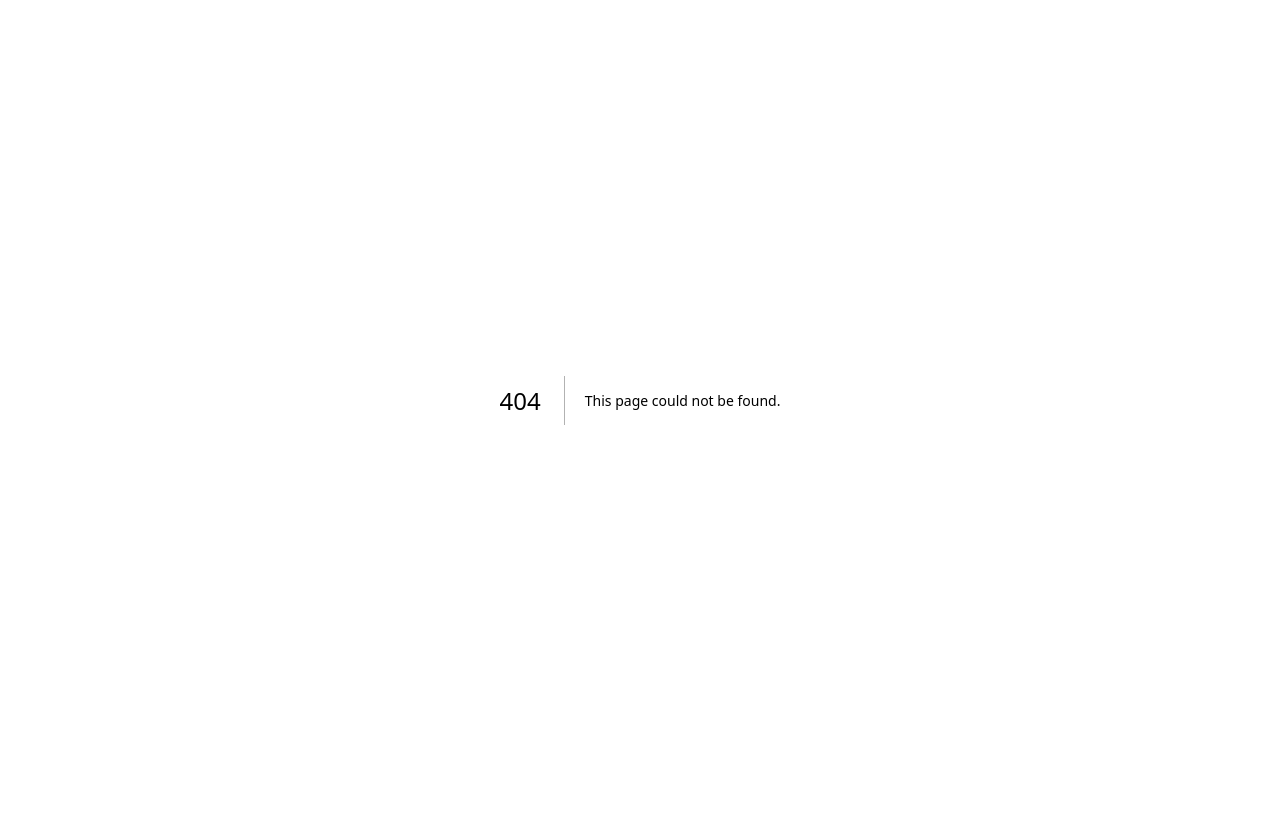
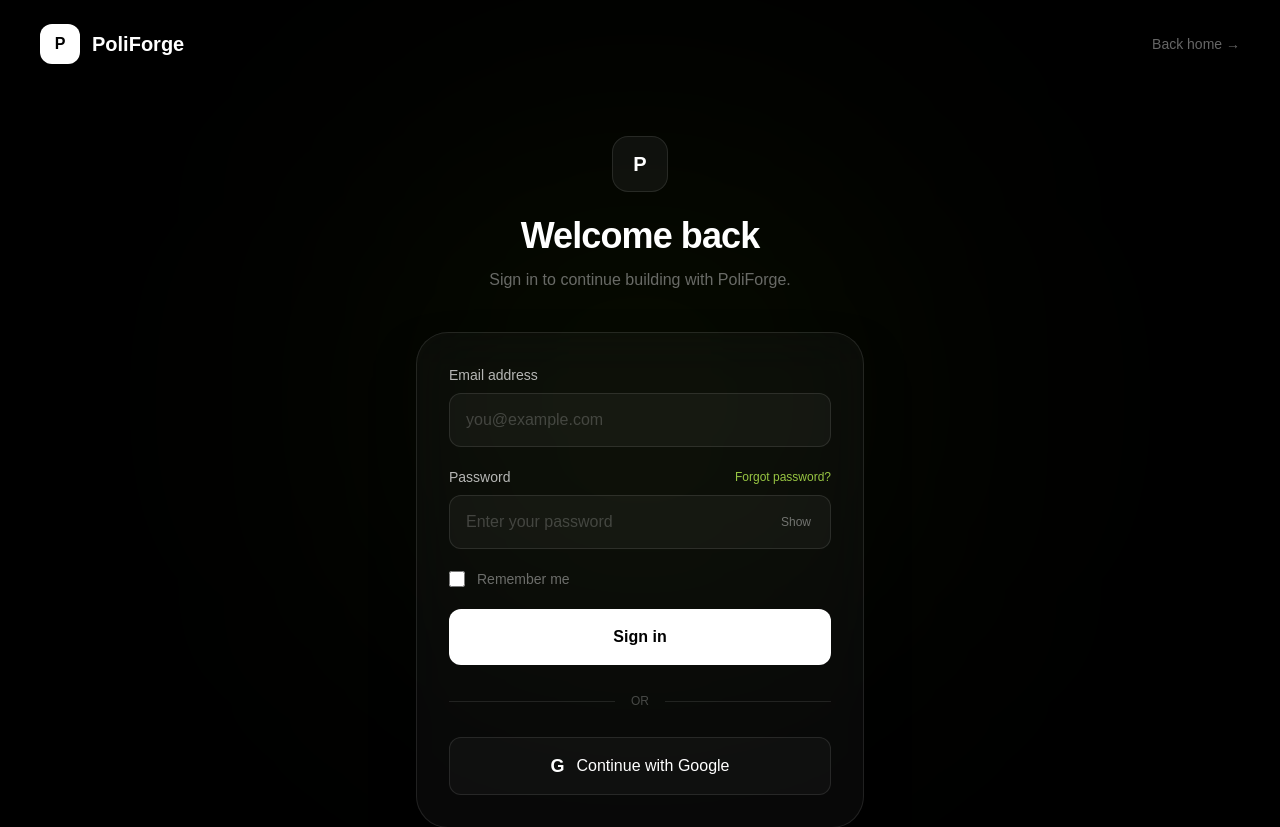
Before and after one commit to stephenmuriuki632-png/poliforge, a Next.js app: page /login in a window 1280 px wide. Before the commit this address had no page. Shown: the top 827 px of the page. Before the commit the page ends 800 px from the top, so only its background shows below. Built offline with nearby package versions, Linux system fonts and the light colour scheme.

Commit message:
update page.tsx

```diff
--- /dev/null
+++ b/app/login/page.tsx
@@ -0,0 +1,219 @@
+"use client";
+
+import Link from "next/link";
+import { FormEvent, useState } from "react";
+
+export default function LoginPage() {
+  const [email, setEmail] = useState("");
+  const [password, setPassword] = useState("");
+  const [showPassword, setShowPassword] = useState(false);
+  const [loading, setLoading] = useState(false);
+
+  const handleSubmit = async (e: FormEvent<HTMLFormElement>) => {
+    e.preventDefault();
+
+    setLoading(true);
+
+    // Authentication will be connected here later.
+    await new Promise((resolve) => setTimeout(resolve, 800));
+
+    setLoading(false);
+  };
+
+  return (
+    <main className="min-h-screen bg-black text-white">
+
+      {/* Background glow */}
+      <div className="pointer-events-none fixed left-1/2 top-1/2 h-[500px] w-[500px] -translate-x-1/2 -translate-y-1/2 rounded-full bg-lime-400/[0.06] blur-[140px]" />
+
+      <div className="relative z-10 flex min-h-screen flex-col">
+
+        {/* Header */}
+        <header className="flex items-center justify-between px-6 py-6 md:px-10">
+
+          <Link href="/" className="flex items-center gap-3">
+            <div className="flex h-10 w-10 items-center justify-center rounded-xl bg-white font-black text-black">
+              P
+            </div>
+
+            <span className="text-xl font-bold">
+              PoliForge
+            </span>
+          </Link>
+
+          <Link
+            href="/"
+            className="text-sm text-white/40 transition hover:text-white"
+          >
+            Back home →
+          </Link>
+
+        </header>
+
+        {/* Login */}
+        <div className="flex flex-1 items-center justify-center px-6 py-12">
+
+          <div className="w-full max-w-md">
+
+            {/* Heading */}
+            <div className="mb-10 text-center">
+
+              <div className="mx-auto mb-6 flex h-14 w-14 items-center justify-center rounded-2xl border border-white/10 bg-white/[0.05] text-xl font-black">
+                P
+              </div>
+
+              <h1 className="text-4xl font-bold tracking-tight">
+                Welcome back
+              </h1>
+
+              <p className="mt-3 text-white/40">
+                Sign in to continue building with PoliForge.
+              </p>
+
+            </div>
+
+            {/* Card */}
+            <div className="rounded-[2rem] border border-white/10 bg-white/[0.03] p-6 shadow-2xl shadow-black/50 backdrop-blur-xl md:p-8">
+
+              <form onSubmit={handleSubmit} className="space-y-5">
+
+                {/* Email */}
+                <div>
+                  <label
+                    htmlFor="email"
+                    className="mb-2 block text-sm font-medium text-white/70"
+                  >
+                    Email address
+                  </label>
+
+                  <input
+                    id="email"
+                    type="email"
+                    required
+                    value={email}
+                    onChange={(e) => setEmail(e.target.value)}
+                    placeholder="you@example.com"
+                    className="w-full rounded-xl border border-white/10 bg-white/[0.04] px-4 py-3.5 text-white outline-none transition placeholder:text-white/20 focus:border-lime-400/50 focus:bg-white/[0.06]"
+                  />
+                </div>
+
+                {/* Password */}
+                <div>
+
+                  <div className="mb-2 flex items-center justify-between">
+
+                    <label
+                      htmlFor="password"
+                      className="text-sm font-medium text-white/70"
+                    >
+                      Password
+                    </label>
+
+                    <button
+                      type="button"
+                      className="text-xs text-lime-300/80 transition hover:text-lime-300"
+                    >
+                      Forgot password?
+                    </button>
+
+                  </div>
+
+                  <div className="relative">
+
+                    <input
+                      id="password"
+                      type={showPassword ? "text" : "password"}
+                      required
+                      value={password}
+                      onChange={(e) => setPassword(e.target.value)}
+                      placeholder="Enter your password"
+                      className="w-full rounded-xl border border-white/10 bg-white/[0.04] px-4 py-3.5 pr-20 text-white outline-none transition placeholder:text-white/20 focus:border-lime-400/50 focus:bg-white/[0.06]"
+                    />
+
+                    <button
+                      type="button"
+                      onClick={() => setShowPassword(!showPassword)}
+                      className="absolute right-3 top-1/2 -translate-y-1/2 rounded-lg px-2 py-1 text-xs text-white/40 hover:text-white"
+                    >
+                      {showPassword ? "Hide" : "Show"}
+                    </button>
+
+                  </div>
+
+                </div>
+
+                {/* Remember */}
+                <label className="flex cursor-pointer items-center gap-3 text-sm text-white/40">
+
+                  <input
+                    type="checkbox"
+                    className="h-4 w-4 rounded border-white/20 bg-white/5 accent-lime-400"
+                  />
+
+                  Remember me
+
+                </label>
+
+                {/* Submit */}
+                <button
+                  type="submit"
+                  disabled={loading}
+                  className="w-full rounded-xl bg-white py-4 font-semibold text-black transition hover:bg-lime-300 disabled:cursor-not-allowed disabled:opacity-50"
+                >
+                  {loading ? "Signing in..." : "Sign in"}
+                </button>
+
+              </form>
+
+              {/* Divider */}
+              <div className="my-7 flex items-center gap-4">
+
+                <div className="h-px flex-1 bg-white/10" />
+
+                <span className="text-xs text-white/25">
+                  OR
+                </span>
+
+                <div className="h-px flex-1 bg-white/10" />
+
+              </div>
+
+              {/* Google */}
+              <button
+                type="button"
+                className="flex w-full items-center justify-center gap-3 rounded-xl border border-white/10 bg-white/[0.03] py-3.5 font-medium transition hover:bg-white/[0.07]"
+              >
+                <span className="text-lg font-bold">G</span>
+                Continue with Google
+              </button>
+
+            </div>
+
+            {/* Signup */}
+            <p className="mt-8 text-center text-sm text-white/35">
+
+              Don't have an account?{" "}
+
+              <Link
+                href="/signup"
+                className="font-medium text-white transition hover:text-lime-300"
+              >
+                Create one
+              </Link>
+
+            </p>
+
+          </div>
+
+        </div>
+
+        {/* Footer */}
+        <footer className="px-6 py-6 text-center text-xs text-white/20">
+          © {new Date().getFullYear()} PoliForge. All rights reserved.
+        </footer>
+
+      </div>
+
+    </main>
+  );
+}
```
